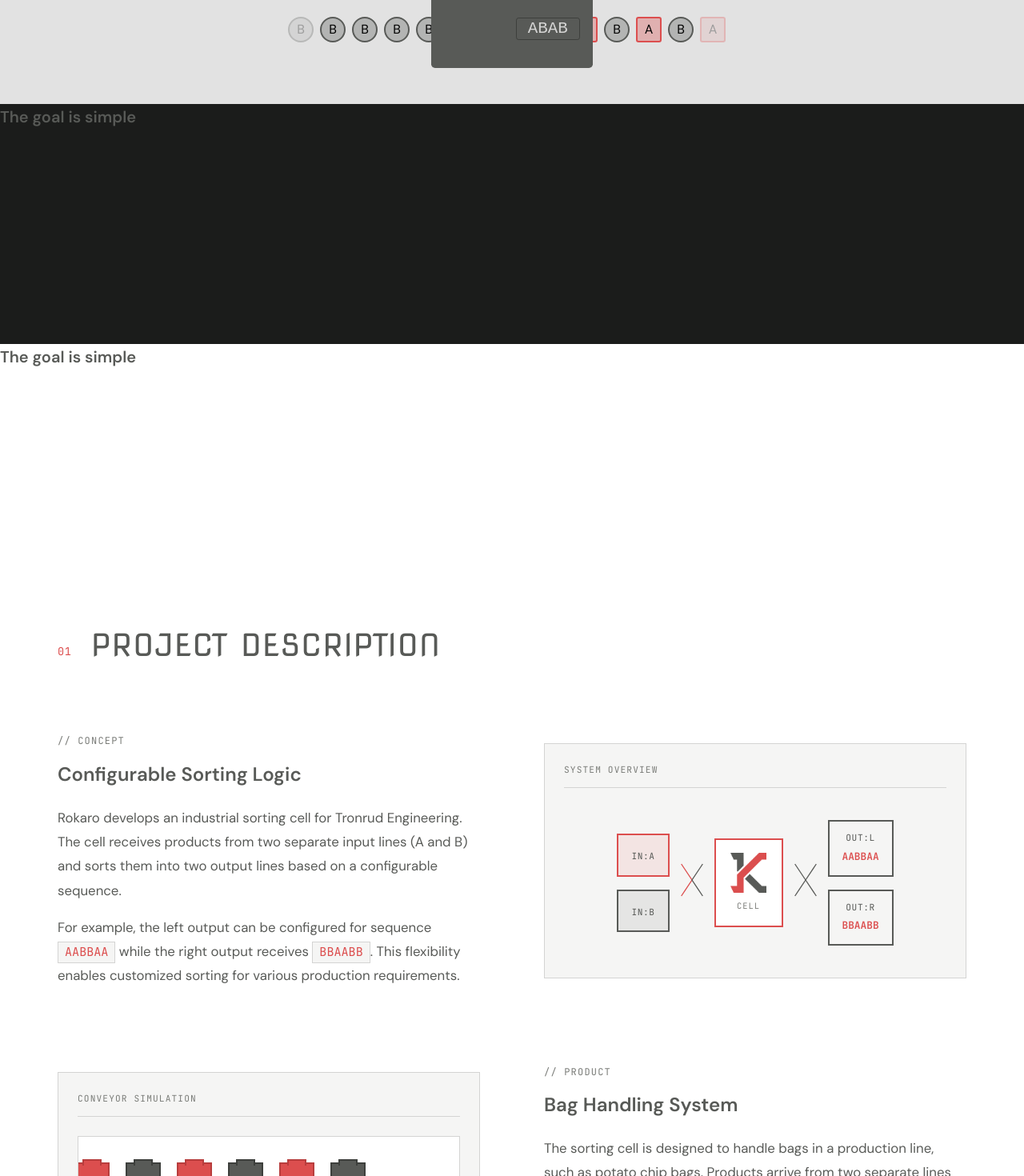
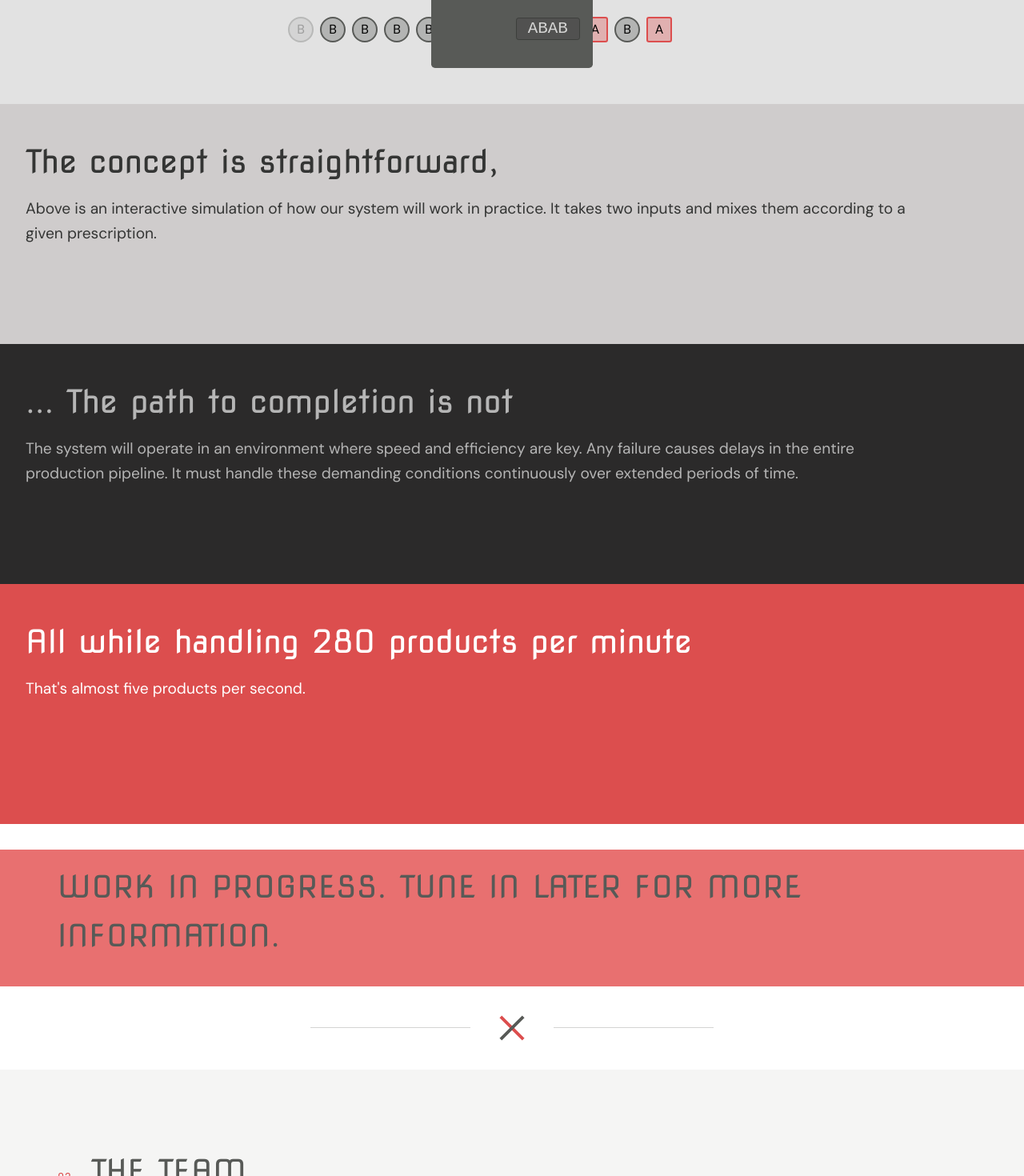
Before and after one commit to RokaroUSN/frontpage, a Vue app: page / in a window 1280 px wide. Shown: the part 920-2390 px from the top of the page at 80% size. Built offline with nearby package versions, Linux system fonts and the light colour scheme.

Commit message:
last tweaks before prod

```diff
--- a/src/App.vue
+++ b/src/App.vue
@@ -11,11 +11,11 @@ interface TeamMember {
 
 const teamMembers: TeamMember[] = [
   { id: '01', name: 'Erling Østmo', discipline: 'Mechanical', role: 'Project Lead' },
-  { id: '02', name: 'Emory Høyensahl', discipline: 'Mechanical', role: 'Developer' },
-  { id: '03', name: 'Egil Kanstad', discipline: 'Mechanical', role: 'Developer' },
-  { id: '04', name: 'Fredrik Skjelstad Ramskjell', discipline: 'Mechanical', role: 'Developer' },
-  { id: '05', name: 'Lisa Petrus', discipline: 'Mechatronics', role: 'Developer' },
-  { id: '06', name: 'Syver Sandum Stensholt', discipline: 'Electrical', role: 'Developer' },
+  { id: '02', name: 'Emory Eugene Høyensahl', discipline: 'Computer', role: 'Member' },
+  { id: '03', name: 'Egil Kanstad', discipline: 'Mechanical', role: 'Member' },
+  { id: '04', name: 'Fredrik Skjelstad Ramskjell', discipline: 'Mechanical', role: 'Member' },
+  { id: '05', name: 'Lisa Petrus Fouad', discipline: 'Computer', role: 'Member' },
+  { id: '06', name: 'Syver Sandum Stensholt', discipline: 'Computer', role: 'Member' },
 ]
 
 const scenarios = [
@@ -70,8 +70,7 @@ onMounted(() => {
           <span class="title-accent">Sorting Cell</span>
         </h1>
         <p class="hero-subtitle">
-          A collaboration between the University of South-Eastern Norway<br class="hide-mobile" />
-          and Tronrud Engineering
+          A project on behalf of Tronrud Engineering.
         </p>
         <div class="hero-tags">
           <span class="tag mono">Automation</span>
@@ -93,8 +92,14 @@ onMounted(() => {
 
     <DomainSimulationSection/>
 
+    <div class="wip-notice">
+      <div class="container">
+        <h2>Work in progress. Tune in later for more information.</h2>
+      </div>
+    </div>
+
     <!-- About Section -->
-    <section id="about" class="about">
+    <section v-if="false" id="about" class="about" >
       <div class="container">
         <div class="section-header">
           <span class="section-number mono">01</span>
@@ -318,7 +323,7 @@ onMounted(() => {
     <section id="team" class="team">
       <div class="container">
         <div class="section-header">
-          <span class="section-number mono">03</span>
+          <span class="section-number mono">02</span>
           <h2>The Team</h2>
         </div>
         <p class="team-intro">
@@ -350,6 +355,8 @@ onMounted(() => {
       <div class="container footer-content">
         <div class="footer-left">
           <img src="/logo.svg" alt="Rokaro" class="footer-logo" />
+          <img src="/te-logo.svg" alt="Tronrud Engineering" class="footer-logo"/>
+          <img src="/USN-icon.svg" alt="USN" class="footer-logo"/>
           <div class="footer-info">
             <span class="mono">Bachelor's Project 2026</span>
             <span>University of South-Eastern Norway</span>
@@ -896,6 +903,12 @@ onMounted(() => {
   }
 }
 
+.wip-notice {
+  padding: 1rem 0rem;
+  background: #e87070;
+  margin-top:2rem;
+}
+
 // ===== SCENARIOS =====
 .scenarios {
   &-list {
@@ -1102,8 +1115,8 @@ onMounted(() => {
 
 // ===== FOOTER =====
 .footer {
-  background: var(--color-text);
-  color: var(--color-white);
+  background: #a8a8a8;
+  color: black;
   padding: 3rem 0;
 
   &-content {
@@ -1120,7 +1133,7 @@ onMounted(() => {
 
   &-logo {
     height: 40px;
-    filter: brightness(0) invert(1);
+    //filter: brightness(0) invert(1);
   }
 
   &-info {
--- a/src/Product.ts
+++ b/src/Product.ts
@@ -33,13 +33,13 @@ export class Product {
         this.animatingRight = false;
     }
 
-    animateRight() {
+    animateRight(dur: number) {
        this.animatingRight = true;
-       setTimeout(()=>this.animatingRight = false, ANIMATE_RIGHT_DUR-5);
+       setTimeout(()=>this.animatingRight = false, dur-5);
     }
 
-    move() {
-        this.animateRight();
+    move(dur: number) {
+        this.animateRight(dur);
     }
 }
 
--- a/src/components/DomainSimulationSection.vue
+++ b/src/components/DomainSimulationSection.vue
@@ -19,7 +19,7 @@ const scrollLength = computed(() => {
 })
 const scrolling = ref<HTMLElement | null>(null);
 const currectScrollSection = computed(()=>Math.floor(scrollLength.value / SECTION_HEIGHT))
-const currentPeriod = computed(()=>currectScrollSection.value < 2 ? 500 : 1000/(280000/60000))
+const currentPeriod = computed(()=>currectScrollSection.value < 1 ? 1000 : 1000/(280000/60000))
 const animSpeed = computed(()=>currentPeriod.value/1000 + "s");
 // Slot pattern: FS S S S FS (5 slots)
 // FS = fading, S = static visible
@@ -92,7 +92,7 @@ class Conveyor<P extends Product> {
       const product = this.slots[i];
       if (product) {
         product.opacity = this.getOpacityForIndex(i + 1);
-        product.move(); // Trigger slide animation
+        product.move(currentPeriod.value); // Trigger slide animation
         newSlots[i + 1] = product;
       }
     }
@@ -108,7 +108,7 @@ class Conveyor<P extends Product> {
 
     // New product at index 0 - coming from cell, starts at full opacity
     product.opacity = 1;
-    product.move(); // Trigger slide animation
+    product.move(currentPeriod.value); // Trigger slide animation
     newSlots[0] = product;
 
     // Shift existing - trigger move animation on each
@@ -116,7 +116,7 @@ class Conveyor<P extends Product> {
       const existing = this.slots[i];
       if (existing) {
         existing.opacity = this.getOpacityForIndex(i + 1);
-        existing.move(); // Trigger slide animation
+        existing.move(currentPeriod.value); // Trigger slide animation
         newSlots[i + 1] = existing;
       }
     }
@@ -326,15 +326,26 @@ onMounted(() => {
   </div>
   <div class="scroll-content">
     <div class="scroll-section basics">
-      <h3>The goal is simple</h3>
+      <div class="container">
+        <h3>The concept is straightforward,</h3>
+        <p>
+          Above is an interactive simulation of how our system will work in practice. It takes two inputs and mixes them according to a given prescription.
+        </p>
+      </div>
     </div>
     <div class="scroll-section challenges">
-      <h3>The goal is simple</h3>
+      <div class="container">
+        <h3>... The path to completion is not</h3>
+        <p>
+          The system will operate in an environment where speed and efficiency are key. Any failure causes delays in the entire production pipeline. It must handle these demanding conditions continuously over extended periods of time.
+        </p>
+      </div>
     </div>
     <div class="scroll-section speed">
-      <h3>All while handling 280 bags per minute</h3>
-      {{scrollY}}
-      {{currectScrollSection}}
+      <div class="container">
+        <h3>All while handling 280 products per minute</h3>
+        <p>That's almost five products per second.</p>
+      </div>
     </div>
   </div>
 </div>
@@ -354,8 +365,37 @@ $maincont-height: 250px;
   .scroll-section {
     height: 300px;
 
+    p {
+      font-size: 1.2rem;
+    }
+
+    .container {
+      margin: 2.5rem 0;
+      h3 {
+        font-size: 2.5rem;
+        font-family: var(--font-display);
+      }
+    }
+
     &.basics {
-      background-color: #1b1c1b;
+      background-color: #cfcccc;
+      h3,p {
+        color: #343534 !important;
+      }
+    }
+
+    &.challenges {
+      background-color: #2b2a2a;
+      h3,p {
+        color: #b5b5b5 !important;
+      }
+    }
+
+    &.speed {
+      background-color: var(--color-primary);
+      h3,p {
+        color: white !important;
+      }
     }
   }
 }
@@ -380,12 +420,15 @@ $maincont-height: 250px;
       font-size: 1.3rem;
       border-radius: 0.2rem;
       border: solid 1px #3d3f3c;
-      background-color: rgba(0, 0, 0, 0);
+      background-color: rgb(81, 81, 80);
       color: #d4d4d3;
       font-family: monospace;
       padding: 0.1rem 0.2rem;
       text-align: center;
 
+      &:hover{
+        background-color: #404040;
+      }
       &:focus {
         outline: none;
         background-color: #2b2b2b;
@@ -398,7 +441,6 @@ $maincont-height: 250px;
 
 .scrollable-section {
   position: relative;
-  height: 100vh;
 }
 
 .row {
--- a/vite.config.ts
+++ b/vite.config.ts
@@ -3,5 +3,6 @@ import vue from '@vitejs/plugin-vue'
 
 // https://vite.dev/config/
 export default defineConfig({
+  base: "/grupper/gruppe3-v26/",
   plugins: [vue()],
 })
```
Also changed, not shown: public/USN-icon.svg (added), public/te-logo.svg (added).
